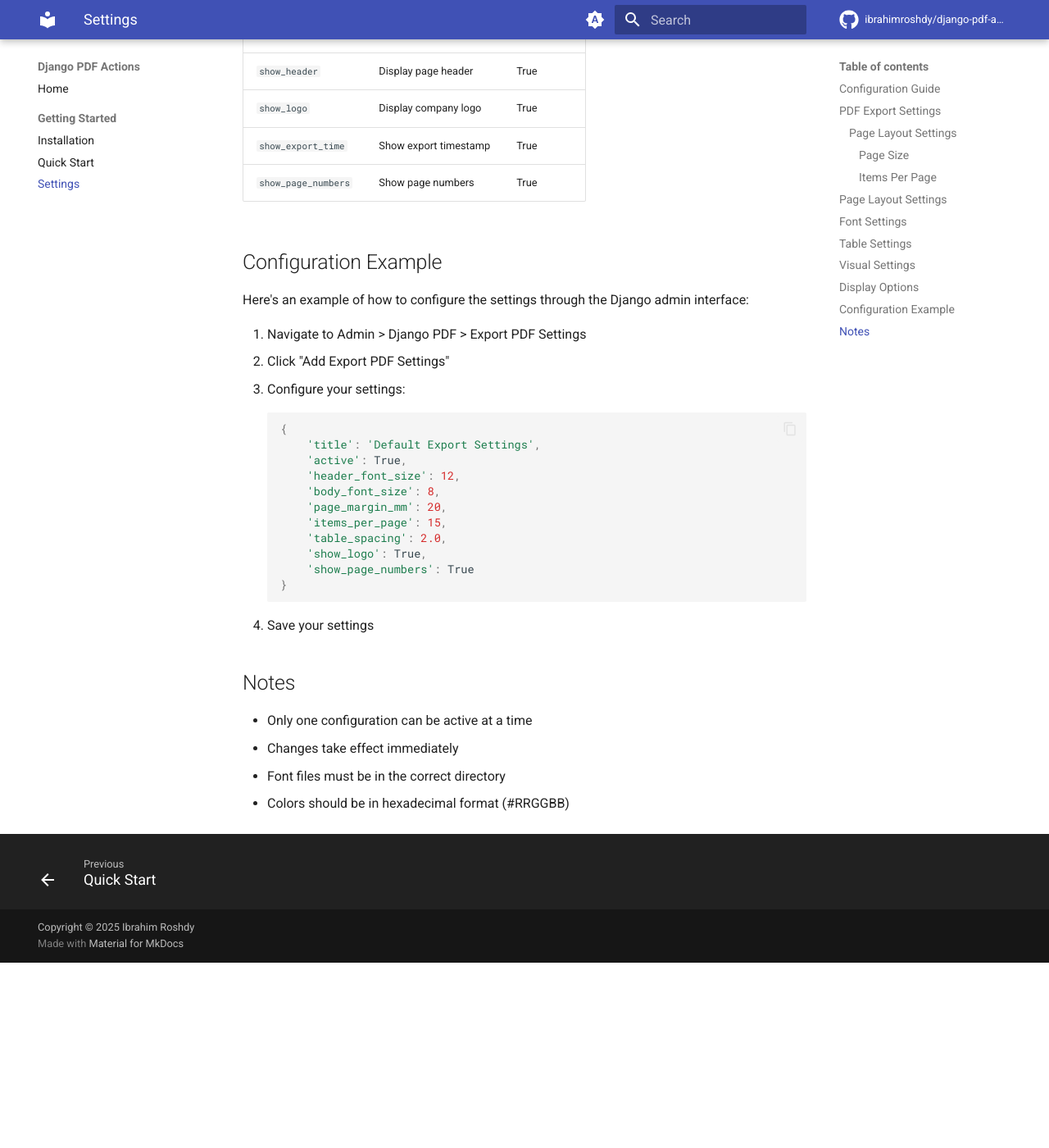
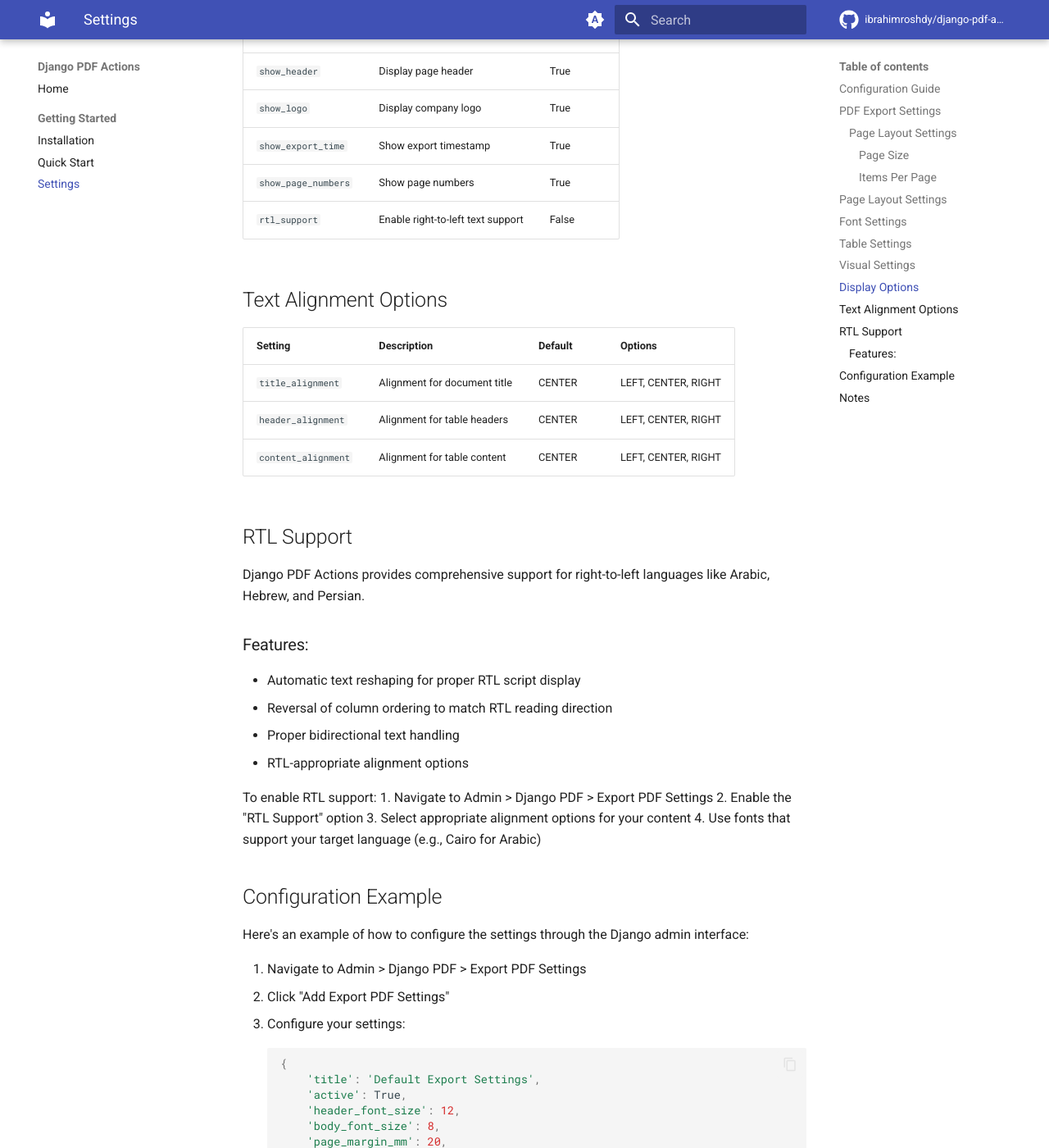
Before and after one commit to ibrahimroshdy/django-pdf-actions, an MkDocs documentation site: the page built from docs/settings.md, in a window 1280 px wide and 1400 px high, scrolled down 2318 px. Shown: the whole window at 82% size. Built offline with MkDocs 1.6.1 and Material for MkDocs 9.7.7, drawn with Linux system fonts in a browser that asks for light colours; comment, search, counter and statistics services are not loaded; before the commit the page ends 3492 px from its top, so only the background shows below that.

Commit message:
feat: Update README and documentation for stable status, RTL support, and alignment options

```diff
--- a/docs/settings.md
+++ b/docs/settings.md
@@ -70,6 +70,31 @@
 | `show_logo` | Display company logo | True |
 | `show_export_time` | Show export timestamp | True |
 | `show_page_numbers` | Show page numbers | True |
+| `rtl_support` | Enable right-to-left text support | False |
+
+## Text Alignment Options
+
+| Setting | Description | Default | Options |
+|---------|-------------|---------|---------|
+| `title_alignment` | Alignment for document title | CENTER | LEFT, CENTER, RIGHT |
+| `header_alignment` | Alignment for table headers | CENTER | LEFT, CENTER, RIGHT |
+| `content_alignment` | Alignment for table content | CENTER | LEFT, CENTER, RIGHT |
+
+## RTL Support
+
+Django PDF Actions provides comprehensive support for right-to-left languages like Arabic, Hebrew, and Persian.
+
+### Features:
+- Automatic text reshaping for proper RTL script display
+- Reversal of column ordering to match RTL reading direction
+- Proper bidirectional text handling
+- RTL-appropriate alignment options
+
+To enable RTL support:
+1. Navigate to Admin > Django PDF > Export PDF Settings
+2. Enable the "RTL Support" option
+3. Select appropriate alignment options for your content
+4. Use fonts that support your target language (e.g., Cairo for Arabic)
 
 ## Configuration Example
 
```
Also changed, not shown: README.md (+1 -1 lines), docs/index.md (+4 -2 lines), 3 other files.
